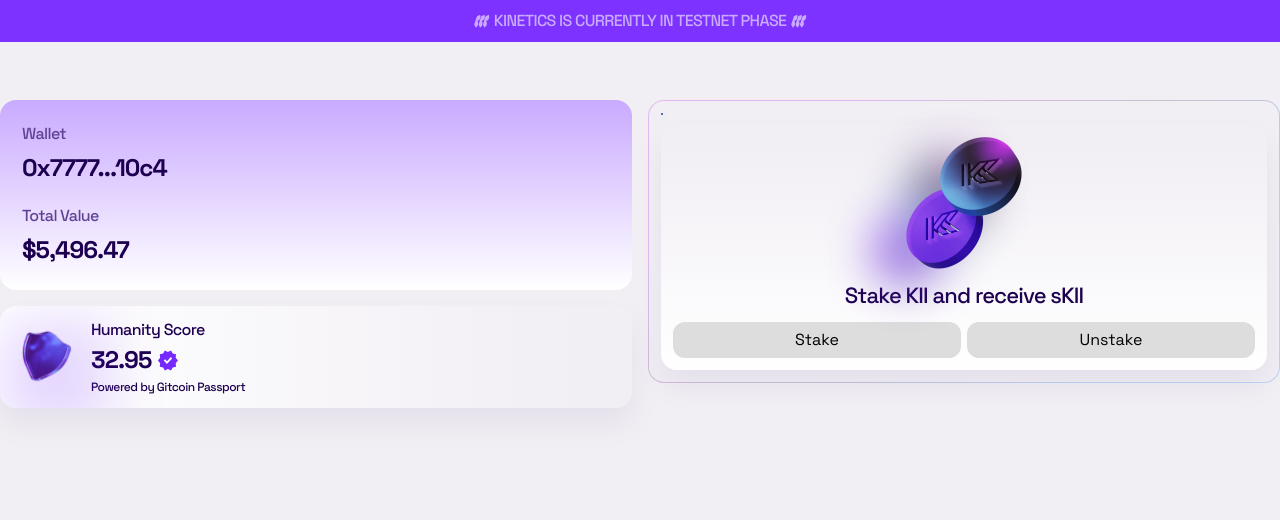
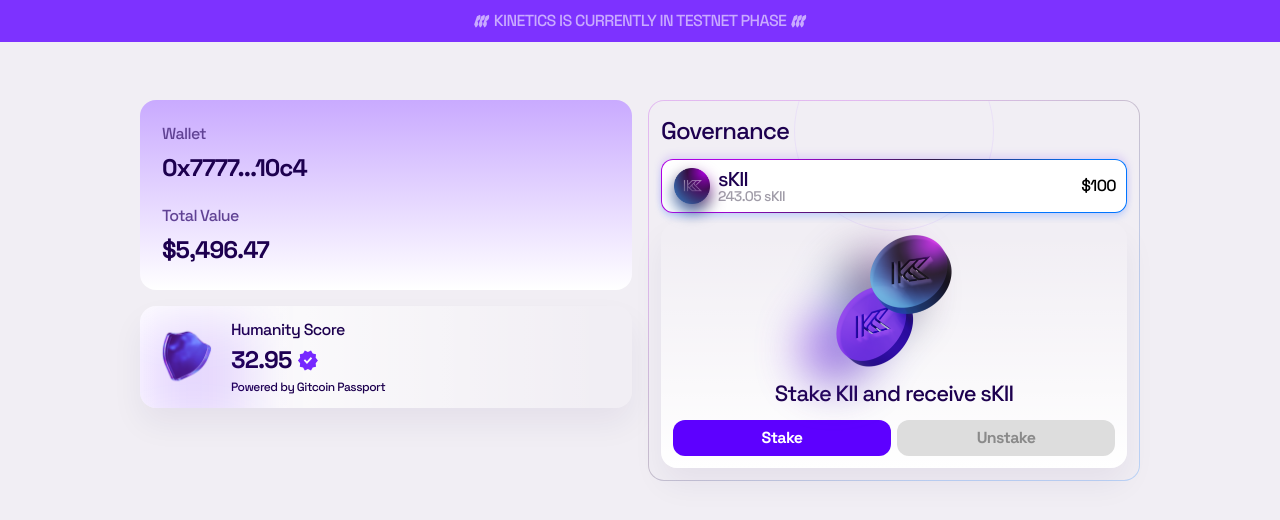
Before and after one commit to 0xinevitable/kalo, a Next.js app in the folder frontend/: page /home in a window 1280 px wide. Shown: the top 520 px of the page. Built offline with nearby package versions, Linux system fonts and the light colour scheme.

Commit message:
Implement governance card

```diff
--- a/frontend/src/home/HomePage.tsx
+++ b/frontend/src/home/HomePage.tsx
@@ -4,6 +4,7 @@
 
 import kiiToSkiiImage from '@/assets/kii-to-skii.png';
 import shieldImage from '@/assets/shield.png';
+import kiiImage from '@/assets/skii.png';
 import { Notification } from '@/components/Notification';
 import { usePassportScore } from '@/hooks/usePassportScore';
 
@@ -26,7 +27,7 @@
     <>
       <Notification />
 
-      <div className="mt-[100px] flex w-full gap-4">
+      <div className="mt-[100px] flex w-full max-w-[1000px] gap-4 mx-auto">
         <div className="flex flex-col flex-1 gap-4">
           <SummaryContainer>
             <div className="flex flex-col">
@@ -64,7 +65,49 @@
 
         <div className="flex flex-col flex-1">
           <StakeContainer>
-            <GovernanceTokenCard></GovernanceTokenCard>
+            <GovernanceTitle>Governance</GovernanceTitle>
+            <div className="absolute top-0 left-0 right-0 h-[130px] flex justify-center">
+              <svg
+                xmlns="http://www.w3.org/2000/svg"
+                width="200"
+                height="130"
+                viewBox="0 0 200 130"
+                fill="none"
+              >
+                <circle
+                  cx="100"
+                  cy="30"
+                  r="99.5"
+                  stroke="#C9AAFF"
+                  stroke-opacity="0.21"
+                />
+              </svg>
+            </div>
+
+            <GovernanceTokenCard>
+              <div className="w-[36px] h-[36px] relative">
+                <Image
+                  src={kiiImage}
+                  alt=""
+                  width={72}
+                  height={72}
+                  style={{ width: 36, height: 36 }}
+                />
+                <Image
+                  className="absolute left-0 right-0 top-2"
+                  src={kiiImage}
+                  alt=""
+                  width={72}
+                  height={72}
+                  style={{ width: 36, height: 36, filter: 'blur(8px)' }}
+                />
+              </div>
+              <div className="flex flex-col flex-1">
+                <span className="name">sKII</span>
+                <span className="balance">243.05 sKII</span>
+              </div>
+              <Valuation>$100</Valuation>
+            </GovernanceTokenCard>
             <StakeCard>
               <StakeImageWrapper>
                 <StakeImage src={kiiToSkiiImage} alt="" />
@@ -72,7 +115,7 @@
               </StakeImageWrapper>
               <StakeTitle>Stake KII and receive sKII</StakeTitle>
               <div className="mt-[10px] flex items-center w-full gap-[6px]">
-                <Button className="flex-1">Stake</Button>
+                <Button className="flex-1 primary">Stake</Button>
                 <Button className="flex-1">Unstake</Button>
               </div>
             </StakeCard>
@@ -195,6 +238,7 @@
 
 const StakeContainer = styled.div`
   width: 100%;
+  position: relative;
 
   display: flex;
   padding: 12px;
@@ -266,11 +310,34 @@
   align-items: center;
 
   border-radius: 12px;
-  border: 0px solid #adadad;
   background: #ddd;
+  color: rgba(126, 126, 126, 0.88);
+
+  font-size: 16px;
+  font-weight: 700;
+  line-height: 105%; /* 16.8px */
+  letter-spacing: -0.65px;
+
+  &.primary {
+    background: #5d00ff;
+    color: #ffffff;
+  }
 `;
 
+const GovernanceTitle = styled.h2`
+  color: #1d004f;
+  font-size: 24px;
+  font-weight: 500;
+  letter-spacing: -0.96px;
+`;
 const GovernanceTokenCard = styled.div`
+  width: 100%;
+  padding: 8px 10px 8px 12px;
+  display: flex;
+  align-items: center;
+  gap: 8px;
+  z-index: 1;
+
   background: #fff;
   box-shadow:
     0px -4px 8px 0px rgba(93, 0, 255, 0.11),
@@ -279,7 +346,7 @@
   border-radius: 12px;
   border: 1px solid transparent;
   background:
-    linear-gradient(#f1eef4, #f1eef4) padding-box,
+    linear-gradient(white, white) padding-box,
     linear-gradient(
         144deg,
         rgba(174, 1, 227, 1) 20.77%,
@@ -287,4 +354,27 @@
         rgba(0, 117, 255, 1) 79.52%
       )
       border-box;
+
+  & .name {
+    color: #1d004f;
+    font-size: 20px;
+    font-weight: 500;
+    letter-spacing: -0.8px;
+    line-height: 100%;
+  }
+
+  & .balance {
+    color: #a09ca8;
+    font-size: 14px;
+    font-weight: 500;
+    letter-spacing: -0.56px;
+    line-height: 100%;
+  }
 `;
+
+const Valuation = styled.span`
+  color: #000;
+  font-size: 16px;
+  font-weight: 500;
+  letter-spacing: -0.64px;
+`;
```
